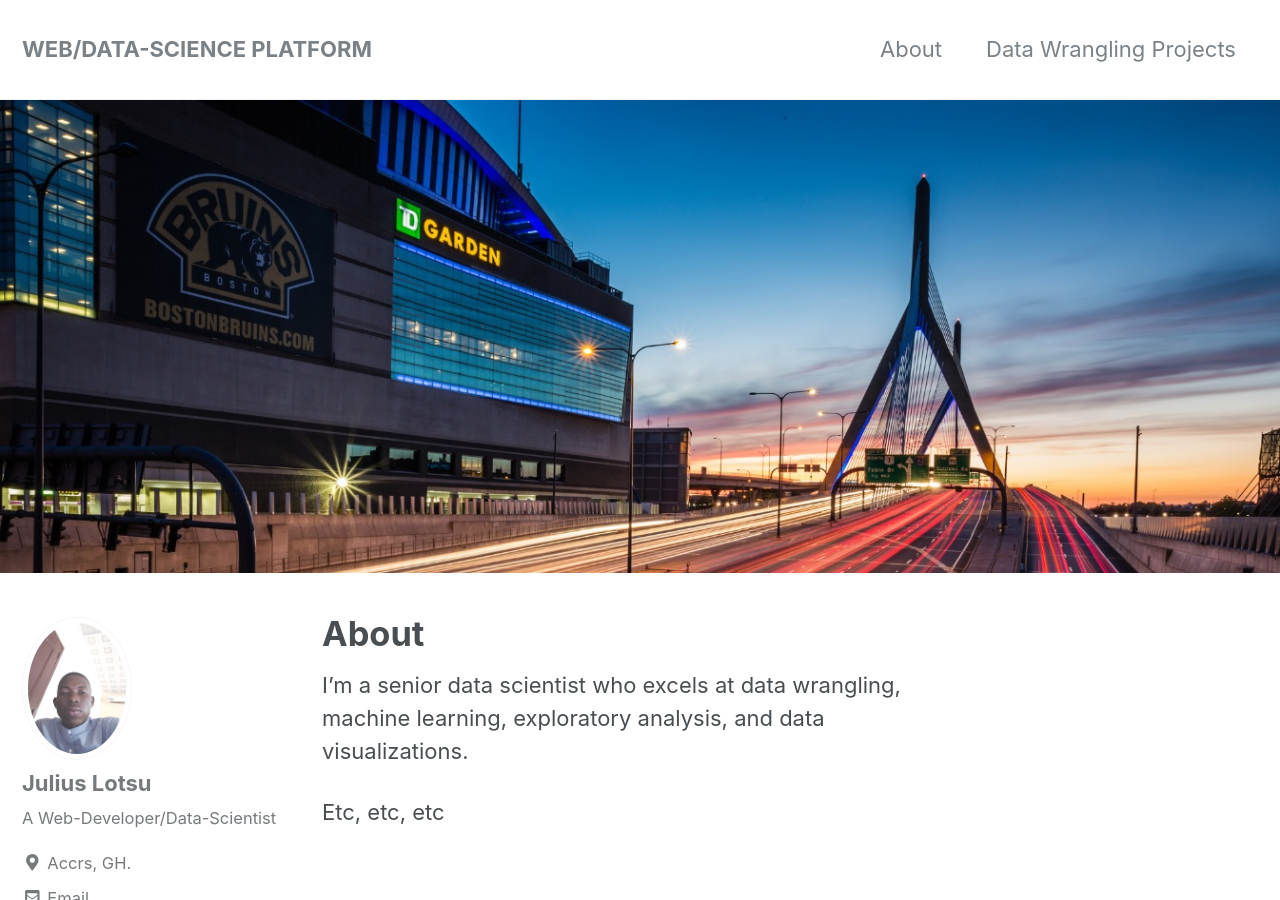
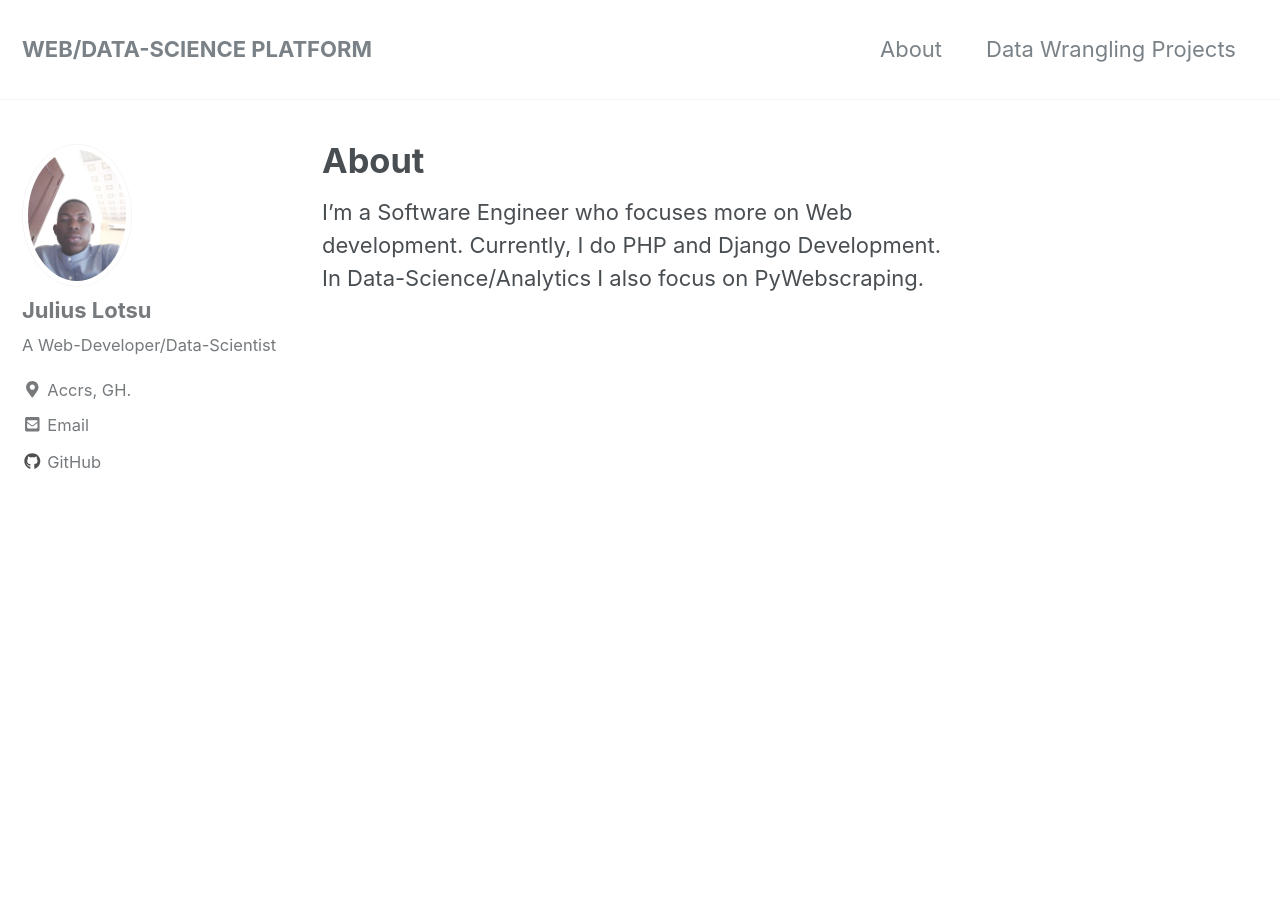
Before and after one commit to juliuslotsu/juliuslotsu.github.io, a Jekyll site: the page built from _pages/about.md, in a window 1280 px wide and 900 px high. Built offline with Jekyll 4.4.1, drawn with Linux system fonts in a browser that asks for light colours; nearby versions of some CDN libraries.

Commit message:
new github.io

```diff
--- a/_pages/about.md
+++ b/_pages/about.md
@@ -2,9 +2,6 @@
 title: "About"
 permalink: /about/
 header:
-  image: "/images/zakim.jpg"
 ---
 
-I'm a senior data scientist who excels at data wrangling, machine learning, exploratory analysis, and data visualizations.
-
-Etc, etc, etc
+I'm a Software Engineer who focuses more on Web development. Currently, I do PHP and Django Development. In Data-Science/Analytics I also focus on PyWebscraping.
--- a/index.html
+++ b/index.html
@@ -2,5 +2,4 @@
 layout: home
 author_profile: true
 header:
-
 ---
```
